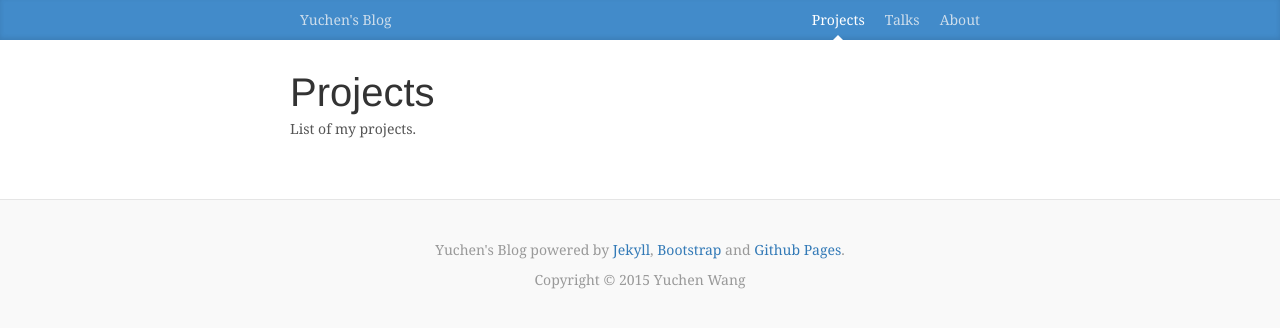
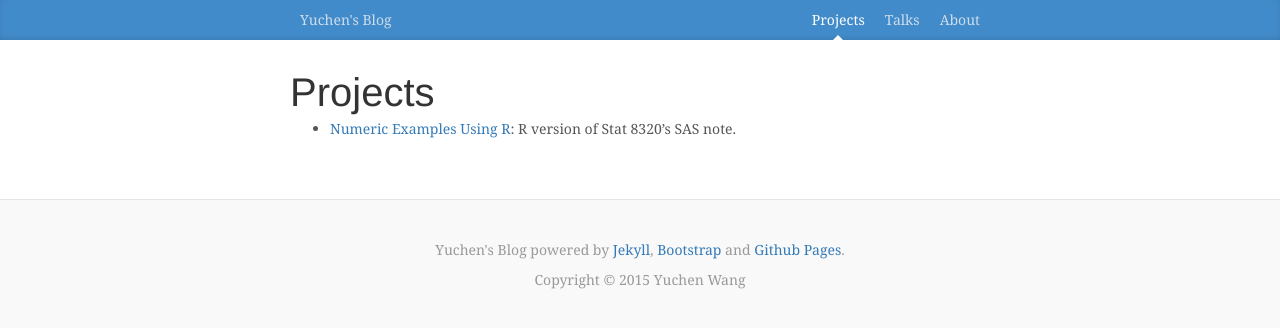
Before and after one commit to wangyuchen/wangyuchen.github.io, a Jekyll site: the page built from projects.md, in a window 1280 px wide. Shown: the top 328 px of the page. Built offline with Jekyll 4.4.1, drawn with Linux system fonts in a browser that asks for light colours; nearby versions of some CDN libraries.

Commit message:
test link in project

```diff
--- a/projects.md
+++ b/projects.md
@@ -4,4 +4,4 @@ title: Projects
 permalink: /projects/
 ---
 
-List of my projects.
+* [Numeric Examples Using R]({{ "/rnote" | prepend: site.baseurl }}): R version of Stat 8320's SAS note.
```
